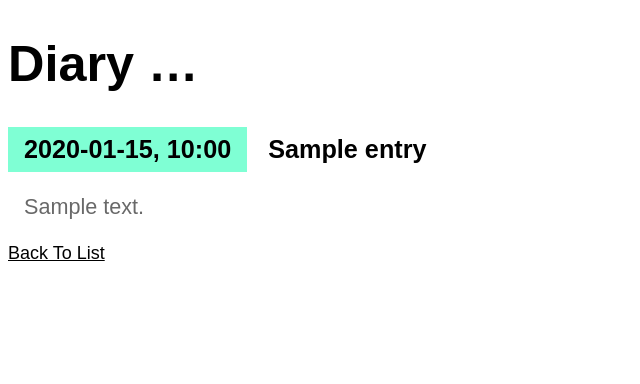
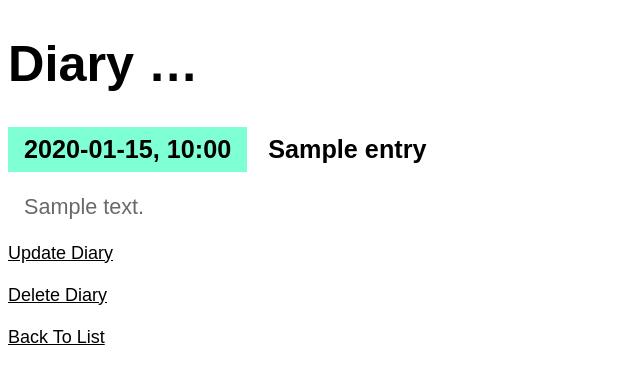
Before and after one commit to muhammadNassef/Django-Projects, a Django app: page /entries/entry/1/ in a window 1280 px wide. Shown: the top 384 px of the page, without its empty margins (0-640 px from the left). Run offline with Django 3.2, Linux system fonts and the light colour scheme; tables that the repository leaves empty hold one stand-in row (values such as "Sample post").

Commit message:
Update entry_detail.html

```diff
--- a/Entries/templates/Entries/entry_detail.html
+++ b/Entries/templates/Entries/entry_detail.html
@@ -7,5 +7,7 @@
             {{ entry_detail.content }}
     </p>
 </article>
-<a href="{% url 'Diary:entry-list'%}"> Back To List </a>
+<a href="{% url 'Diary:entry-update' entry_detail.id %}"> Update Diary </a><br/><br/>
+<a href="{% url 'Diary:entry-delete' entry_detail.id %}"> Delete Diary </a><br/><br/>
+<a href="{% url 'Diary:entry-list' %}"> Back To List </a>
 {% endblock %}
```
